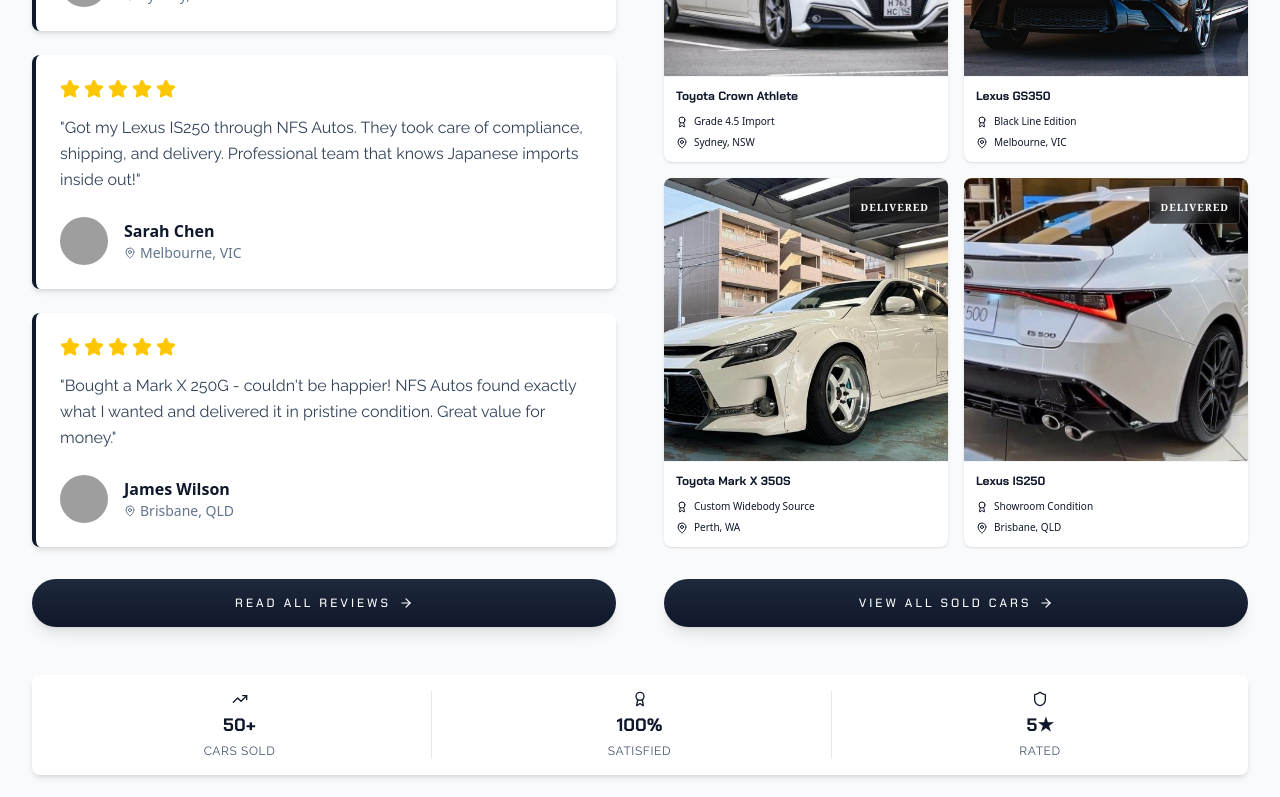
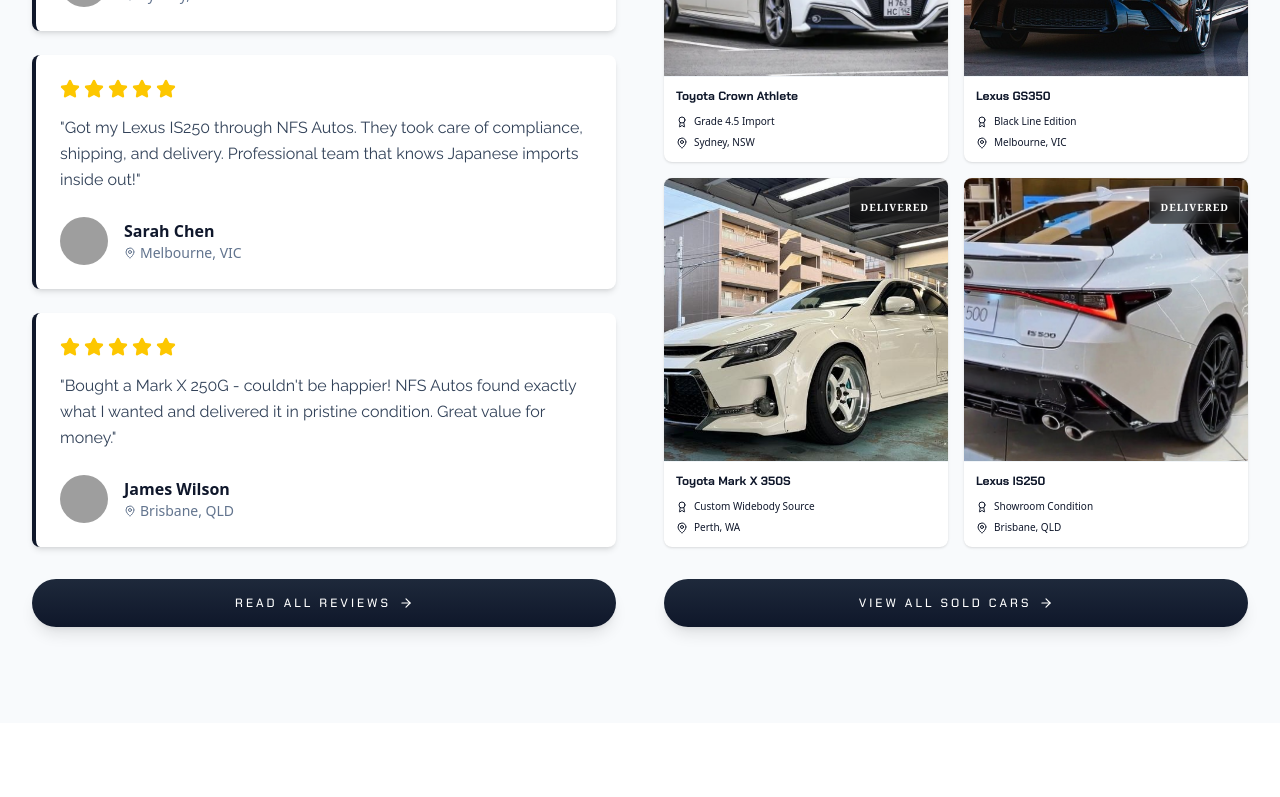
Before and after one commit to fauxgrunt/nfs-autos-web, a Next.js app: page / in a window 1280 px wide. Shown: the part 2000-2797 px from the top of the page. Built offline with nearby package versions, Linux system fonts and the light colour scheme; grey boxes are pictures that could not be loaded.

Commit message:
Minor bug fixes

```diff
--- a/app/page.tsx
+++ b/app/page.tsx
@@ -198,7 +198,7 @@ export default function Home() {
           </div>
 
           {/* BUTTON ROW - BELOW COLUMNS */}
-          <div className="flex flex-col lg:flex-row gap-12 mb-8">
+          <div className="flex flex-col lg:flex-row gap-12">
             <Link
               href="/testimonials"
               className="w-full relative px-8 py-4 bg-gradient-to-b from-[#1e293b] to-[#0f172a] text-white text-xs font-medium uppercase tracking-[0.25em] rounded-full shadow-lg hover:shadow-xl hover:-translate-y-1 transition-all duration-300 overflow-hidden antialiased group/btn flex items-center justify-center gap-2"
@@ -220,35 +220,6 @@ export default function Home() {
             </Link>
           </div>
 
-          {/* STATS BAR - FULL WIDTH BELOW BUTTON ROW */}
-          <div className="w-full bg-white rounded-lg p-4 shadow-md mt-12">
-            <div className="grid grid-cols-3 gap-4 text-center divide-x divide-slate-200">
-              <div>
-                <div className="flex items-center justify-center mb-1">
-                  <TrendingUp className="w-4 h-4 text-[#0f172a]" />
-                </div>
-                <div className="text-lg font-black text-slate-900" style={{ fontFamily: 'var(--font-chakra-petch), sans-serif' }}>50+</div>
-                <div className="text-xs text-slate-600 uppercase tracking-wider mt-1" style={{ fontFamily: 'Raleway, sans-serif' }}>Cars Sold</div>
-              </div>
-              <div>
-                <div className="flex items-center justify-center mb-1">
-                  <Award className="w-4 h-4 text-[#0f172a]" />
-                </div>
-                <div className="text-lg font-black text-slate-900" style={{ fontFamily: 'var(--font-chakra-petch), sans-serif' }}>100%</div>
-                <div className="text-xs text-slate-600 uppercase tracking-wider mt-1" style={{ fontFamily: 'Raleway, sans-serif' }}>Satisfied</div>
-              </div>
-              <div>
-                <div className="flex items-center justify-center mb-1">
-                  <Shield className="w-4 h-4 text-[#0f172a]" />
-                </div>
-                <div className="text-lg font-black text-slate-900" style={{ fontFamily: 'var(--font-chakra-petch), sans-serif' }}>5★</div>
-                <div className="text-xs text-slate-600 uppercase tracking-wider mt-1" style={{ fontFamily: 'Raleway, sans-serif' }}>Rated</div>
-              </div>
-            </div>
-          </div>
-
-
-
         </div>
       </div>
 
```
